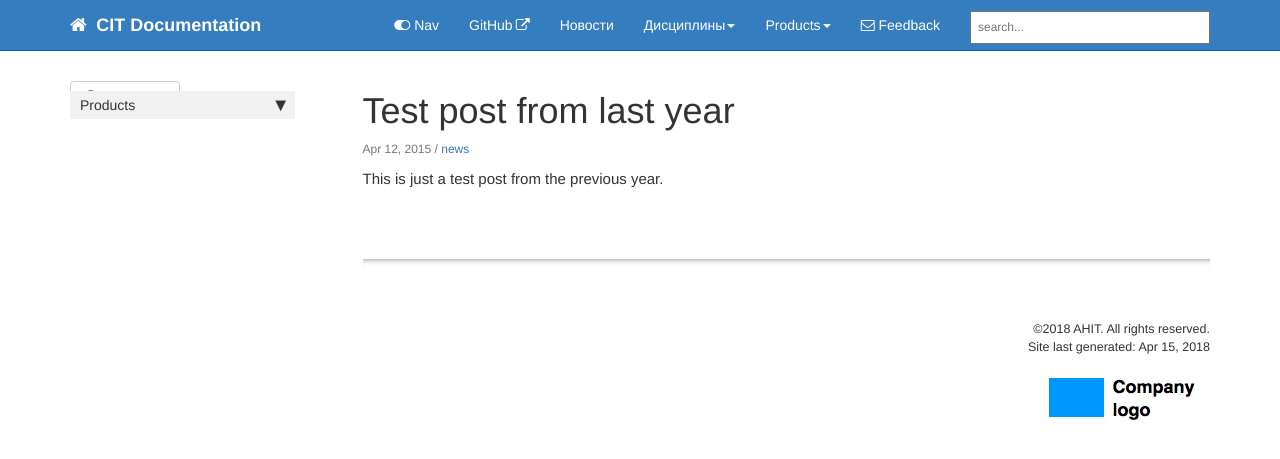
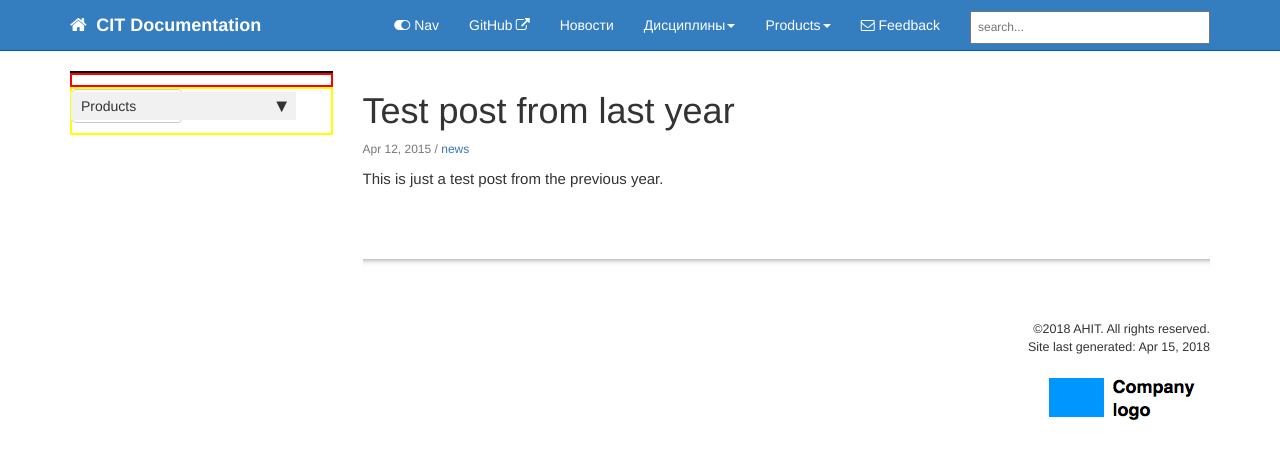
Before and after one commit to citDocs/citDocs.github.io, a Jekyll site: the page built from _posts/2015-04-12-test-post-last-year.md, in a window 1280 px wide. Shown: the top 459 px of the page. Built offline with Jekyll 4.4.1, drawn with Linux system fonts in a browser that asks for light colours; nearby versions of some CDN libraries; comment, search, counter and statistics services are not loaded.

Commit message:
Update customstyles.css

```diff
--- a/css/customstyles.css
+++ b/css/customstyles.css
@@ -2,8 +2,17 @@ body {
     font-size:15px;
 }
 
-.br {
+.br1 {
     border: 1px solid black;}
+
+.br2 {
+     border: 2px solid red;
+}
+
+.br3 {
+     border: 2px solid yellow;
+}
+
 
 .bs-callout {
     padding: 20px;
```
